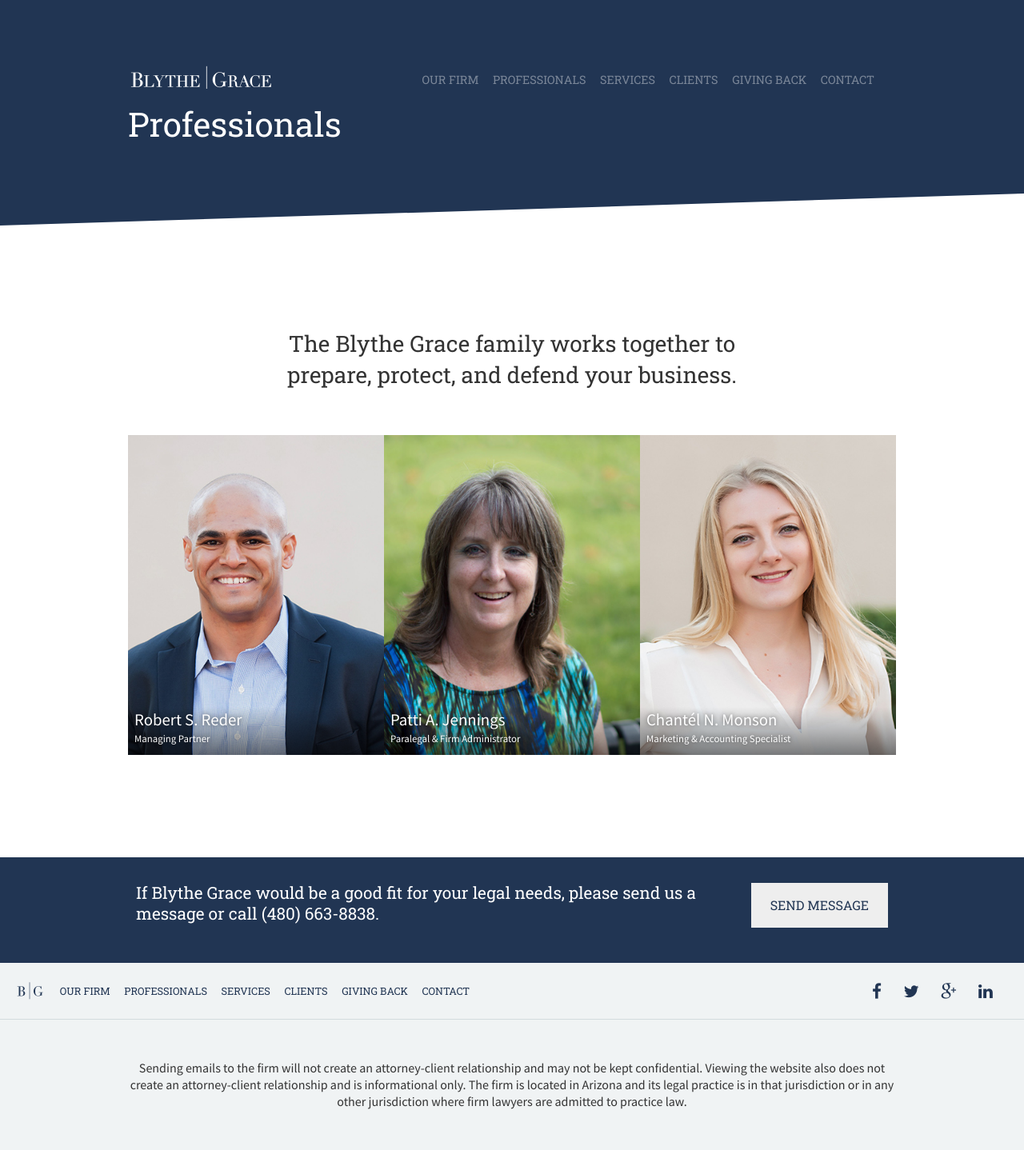
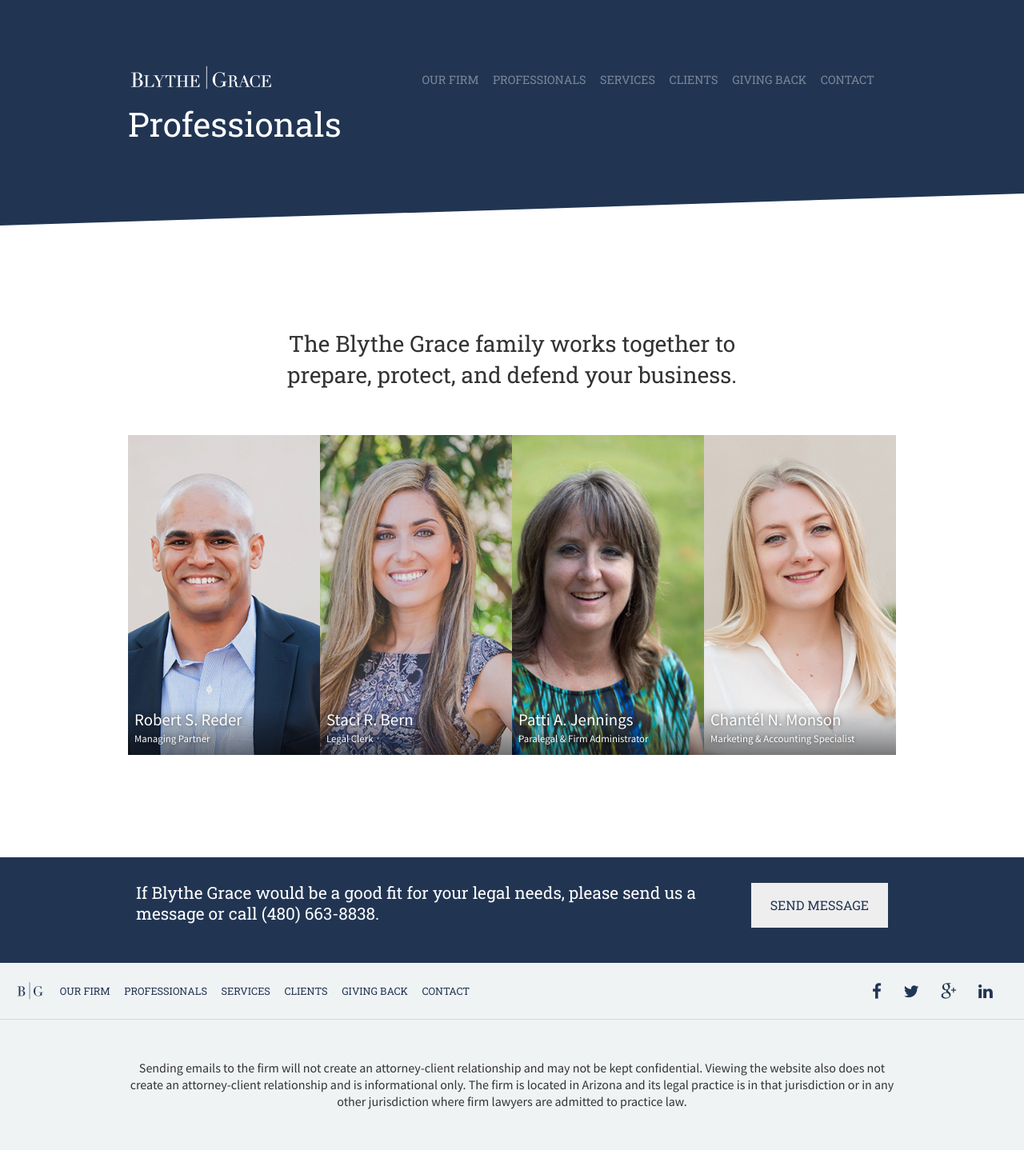
Before and after one commit to kristenzirkler/blythe-grace-demo, a Jekyll site: the page built from professionals/index.html, in a window 1280 px wide. Shown: the whole page at 80% size. Built offline with Jekyll 4.4.1, drawn with Linux system fonts in a browser that asks for light colours; nearby versions of some CDN libraries.

Commit message:
Adding Staci

```diff
--- a/css/style.css
+++ b/css/style.css
@@ -674,7 +674,7 @@ p {
       background-size: cover;
       background-position: center top;
       height: 200px;
-      width: 33.333%;
+      width: 25%;
       float: left;
       overflow: hidden; }
       .professionals .professionals-nav a:hover strong {
@@ -738,7 +738,7 @@ p {
     -o-transition: all 1s;
     transition: all 1s; }
     .professionals.bio-open .professionals-nav a.selected {
-      width: 50%; }
+      width: 55%; }
       .professionals.bio-open .professionals-nav a.selected strong {
         font-size: 1.5em;
         text-shadow: 0 0 5px rgba(0, 0, 0, 0.8);
@@ -761,7 +761,7 @@ p {
         -o-transition-delay: 0.3s;
         transition-delay: 0.3s; }
     .professionals.bio-open .professionals-nav a.unselected {
-      width: 25%;
+      width: 15%;
       -webkit-filter: grayscale(100%);
       filter: grayscale(100%);
       opacity: .6; }
--- a/professionals/index.html
+++ b/professionals/index.html
@@ -13,6 +13,11 @@ meta-description: The Blythe Grace family works together to prepare, protect, an
       <li>
       <a data-name="robert" class="unselected" href="#" style="background-image: url({{ site.baseurl }}/img/bio-robert.jpg);">
         <span><strong>Robert S. Reder</strong><em>Managing Partner</em></span>
+      </a>
+      </li>
+      <li>
+      <a data-name="staci" class="unselected" href="#" style="background-image: url({{ site.baseurl }}/img/bio-staci.jpg);">
+        <span><strong>Staci R. Bern</strong><em>Legal Clerk</em></span>
       </a>
       </li>
       <li>
@@ -139,6 +144,24 @@ meta-description: The Blythe Grace family works together to prepare, protect, an
           </div>
 
       </div>
+      <div class="bio bio-staci">
+          <h3 class="name">Staci R. Bern</h3>
+          <h4 class="name">Legal Clerk</h4>
+        <ul class="contact-info">
+          <li>
+            <a href="{{ site.baseurl }}/contact"><i class="bg-icon icon-mail"></i></a>
+            <a target="_blank" href="https://www.linkedin.com/in/staci-bern-16692130"><i class="bg-icon icon-linkedin"></i></a>
+            <a target="_blank" href="https://www.facebook.com/blythegracepllc"><i class="bg-icon icon-facebook"></i></a>
+          </li>
+        </ul>
+          <p>Staci graduated from University of California, Santa Barbara with honors with degrees in psychology and art, and from law school on the Dean’s List while working full time at Arizona law firms in various roles. </p>
+
+          <p>Staci has substantial experience in intellectual property law preparing patent applications, rendering drawings, drafting claims, research, and litigation. Staci also has experience researching legal issues and preparing memoranda and motions, drafting responses to office actions, updating patent portfolios and performing prior art searches. In addition to her experience in intellectual property law, Staci clerked for five years with civil litigation, personal injury, and criminal law firms.</p>
+
+          <p>Before attending law school, Staci worked for six years in finance and lending. Because of Staci's diverse background, her responsibilities at the firm also include marketing and accounting.</p>
+
+          <p>Staci is an Arizona native who loves art and her rescue dog, Jerry.</p>
+      </div>
       <div class="bio bio-patti">
           <h3 class="name">Patti A. Jennings</h3>
           <h4 class="name">Paralegal & Firm Administrator</h4>
```
Also changed, not shown: scss/page-slides.scss (+6 -3 lines), img/bio-staci.jpg (added), 1 other file.
